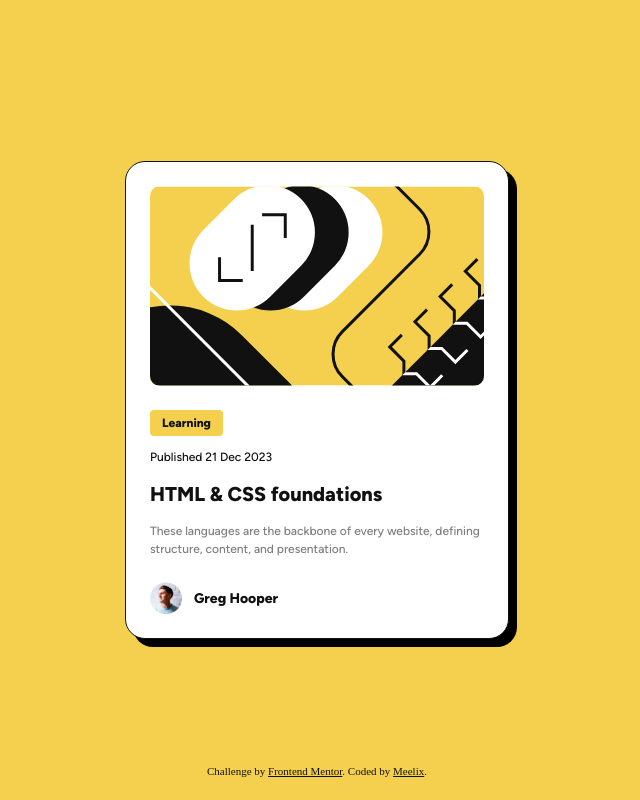
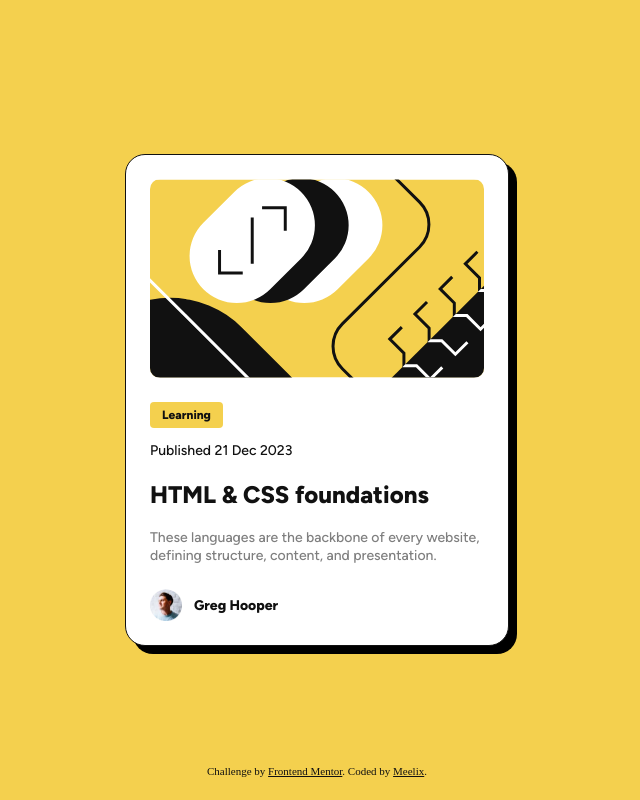
Before and after one commit to meelix/frontendmentor-blog-card, a plain HTML site: page index.html in a window 1280 px wide. Shown: the whole page, without its empty margins (323-963 px from the left). Drawn offline with Linux system fonts and the light colour scheme.

Commit message:
add link to readme & add responsive font sizes

```diff
--- a/style.css
+++ b/style.css
@@ -52,6 +52,11 @@ main {
   margin-bottom: 24px;
 
   border-radius: 10px;
+
+  font-size: 12px;
+  font-style: normal;
+  font-weight: 500;
+  line-height: 150%;
 }
 
 .tags {
@@ -132,3 +137,14 @@ footer {
     color: var(--black);
   }
 }
+
+@media (min-width: 700px) {
+  .title h1 {
+    font-size: 24px;
+  }
+  .tag,
+  .date,
+  .teaser {
+    font-size: 14px;
+  }
+}
```
Also changed, not shown: 1 other file.
